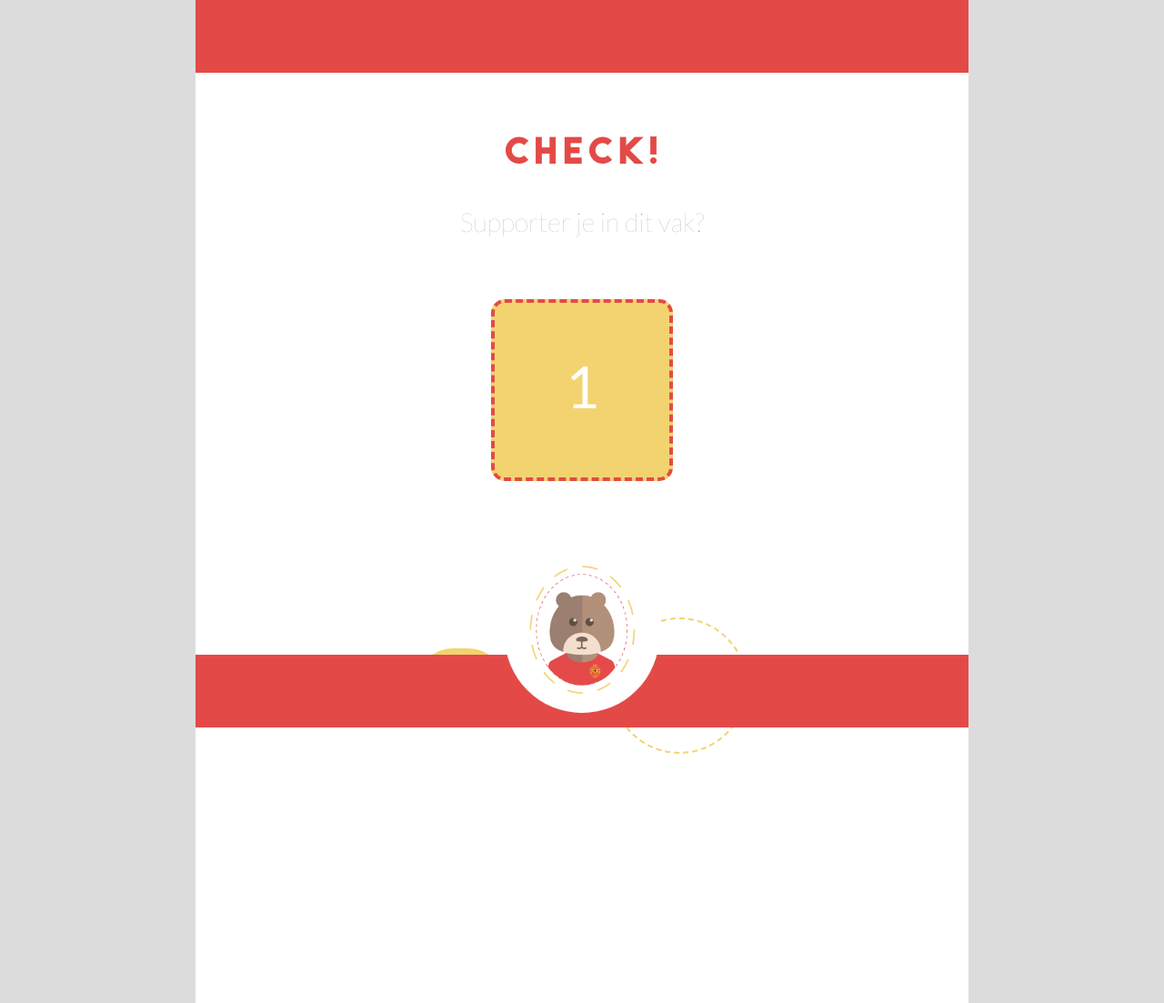
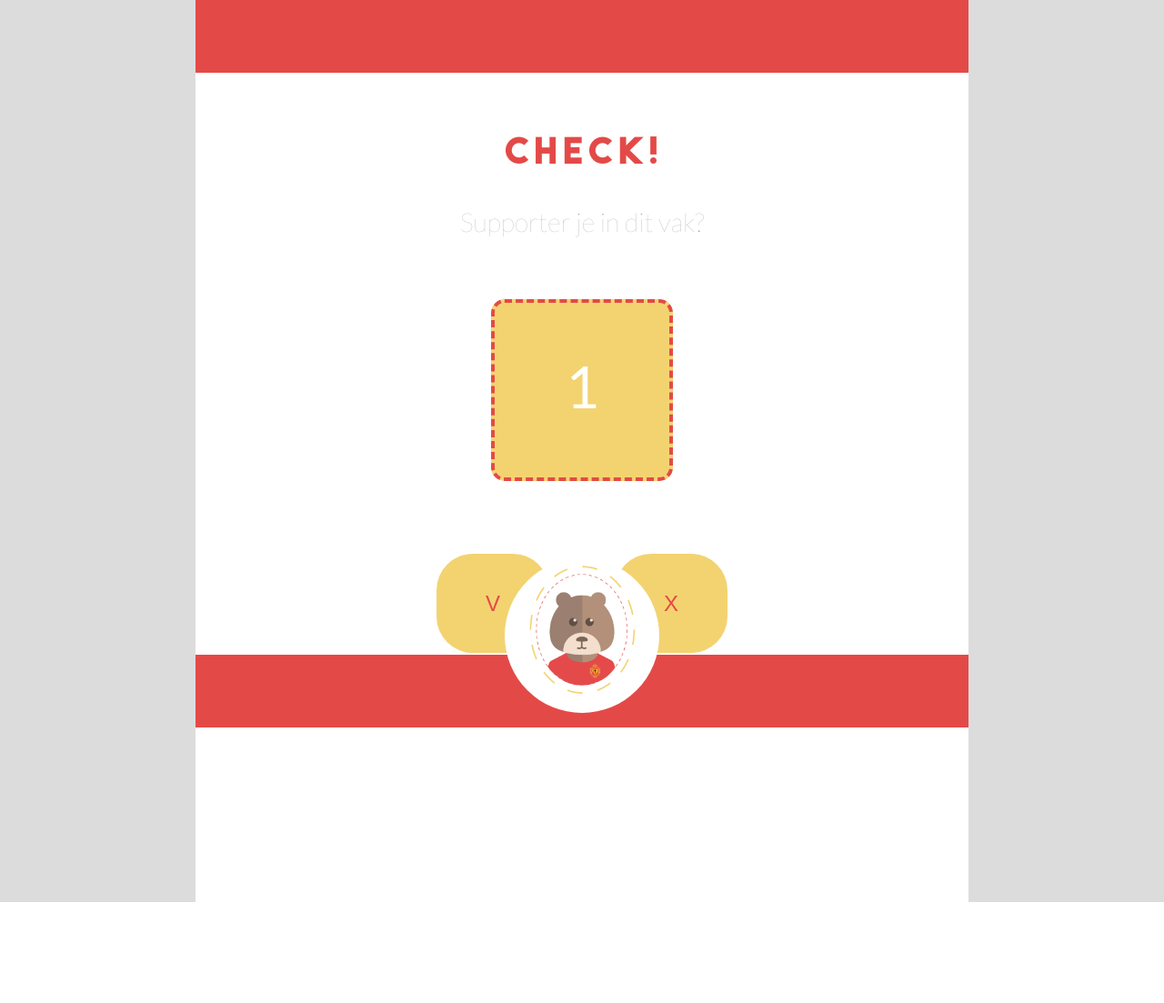
Before and after one commit to r0615219/superfan, a PHP site: page /hier.php in a window 1280 px wide. Shown: the whole page at 91% size. After the commit the page ends 992 px from the top, so only its background shows below. Run offline with PHP 8.4, Linux system fonts and the light colour scheme; the visitor is signed in with stand-in values (Sample User, id 1); some libraries are stand-ins or nearby versions.

Commit message:
Added better CSS

```diff
--- a/css/style.css
+++ b/css/style.css
@@ -183,7 +183,7 @@ a.a-buttonVak {
 
 }
 
-#btn-ja, #btn-nee {
+.btnsCheck #btn-ja {
 
     background-color: #F3D370 ;
     color: #E34A47;
@@ -201,6 +201,23 @@ a.a-buttonVak {
     cursor: pointer;
 }
 
+.btnsCheck #btn-nee {
+
+    background-color: #F3D370 ;
+    color: #E34A47;
+    font-size: 1.3em;
+    font-weight: 500;
+    padding-left: 6%;
+    padding-right: 6%;
+    padding-top: 4%;
+    padding-bottom: 4%;
+    margin: 5%;
+    border-radius: 40px;
+    border: none;
+    margin-top: -20px;
+    outline: none;
+    cursor: pointer;
+}
 .modal-header, .modal-footer{
     background-color: #E34A47;
     color: white;
@@ -267,12 +284,12 @@ a.a-buttonVak {
 
     }
 
-    .btns {
+    .btnsCheck {
 
         margin-top: 100px;
     }
 
-    #btn-ja, #btn-nee {
+    .btnsCheck #btn-ja {
 
         font-size: 1.5em;
 
@@ -281,6 +298,16 @@ a.a-buttonVak {
         padding-top: 6%;
         padding-bottom: 6%;
     }
+
+    .btnsCheck #btn-nee {
+       font-size: 1.5em;
+
+       padding-left: 8%;
+       padding-right: 8%;
+       padding-top: 6%;
+       padding-bottom: 6%;
+
+   }
 
 
 }
@@ -532,14 +578,7 @@ input[type=checkbox] {
 
     }
 
-    #btn-ja, #btn-nee {
 
-        padding-left: 6%;
-        padding-right: 6%;
-        padding-top: 4%;
-        padding-bottom: 4%;
-
-    }
 
 }
 
@@ -684,14 +723,47 @@ input[type=checkbox] {
     margin-top: -50px;
 }
 
-.btnsOpdracht #btn-ja, #btn-nee {
+.btnsOpdracht {
+    display: flex;
+    flex-direction: row;
+    justify-content: center;
+    margin-top: 50px;
+}
+
+.btnsOpdracht #btn-ja {
 
     background-color: transparent;
     border: 2px dashed #F3D370 ;
     width: 100px;
     height: 100px;
     border-radius: 100px;
-    margin-top: 50px;
+    margin: 10px;
+    font-size: 1.2em;
+    color: #E34A47;
+}
+
+.btnsOpdracht #btn-ja:hover {
+
+    background-color: #F3D370 ;
+    color: white;
+}
+
+.btnsOpdracht  #btn-nee {
+    background-color: transparent;
+    border: 2px dashed #F3D370 ;
+    width: 100px;
+    height: 100px;
+    border-radius: 100px;
+    margin: 10px;
+    font-size: 1.2em;
+    color: #E34A47;
+
+}
+
+.btnsOpdracht #btn-nee:hover {
+
+    background-color: #F3D370 ;
+    color: white;
 }
 
 #opdracht #logoOpdracht {
@@ -767,11 +902,16 @@ input[type=checkbox] {
         margin-top: -50px;
     }
 
-    .btnsOpdracht #btn-ja, #btn-nee {
+    .btnsOpdracht #btn-ja {
 
         width: 150px;
         height: 150px;
-        margin-left: 80px;
+    }
+
+    .btnsOpdracht #btn-nee {
+
+        width: 150px;
+        height: 150px;
     }
 
     #timer {
--- a/hier.php
+++ b/hier.php
@@ -62,7 +62,7 @@
 
         <div class="btn-square"><p><?php echo $_SESSION['vak']; ?></p></div>
 
-        <div class="btns">
+        <div class="btnsCheck">
 
         <form action="" method="post">
 
--- a/voorkeuren.php
+++ b/voorkeuren.php
@@ -136,7 +136,7 @@
 
             <div class="submitBtns">
 
-                <button type="submit" name="ja" id="btn-ja">Ready to go!</button>
+                <button type="submit" name="ja" id="btn-go">Ready to go!</button>
 
             </div>
 
```
Also changed, not shown: other parts of css/style.css (+96 -3 lines), opdracht.php (+5 -3 lines).
